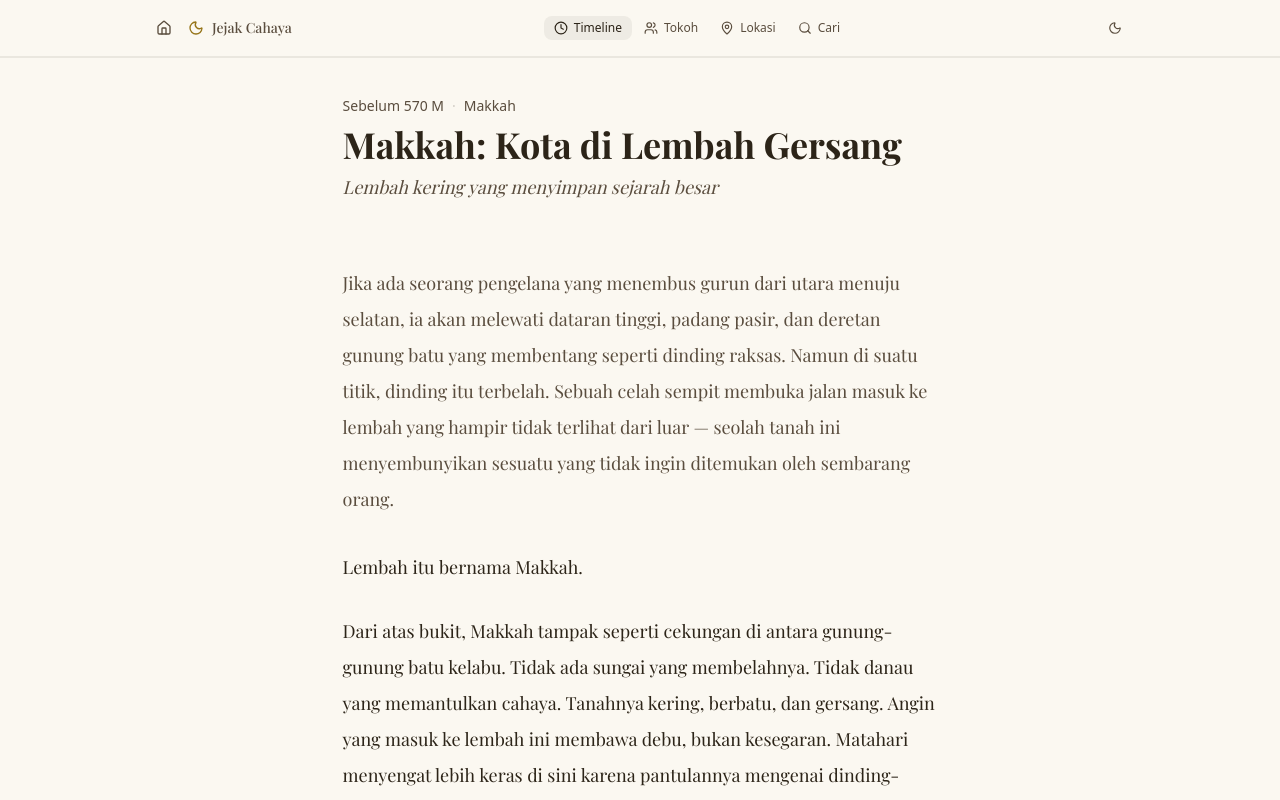
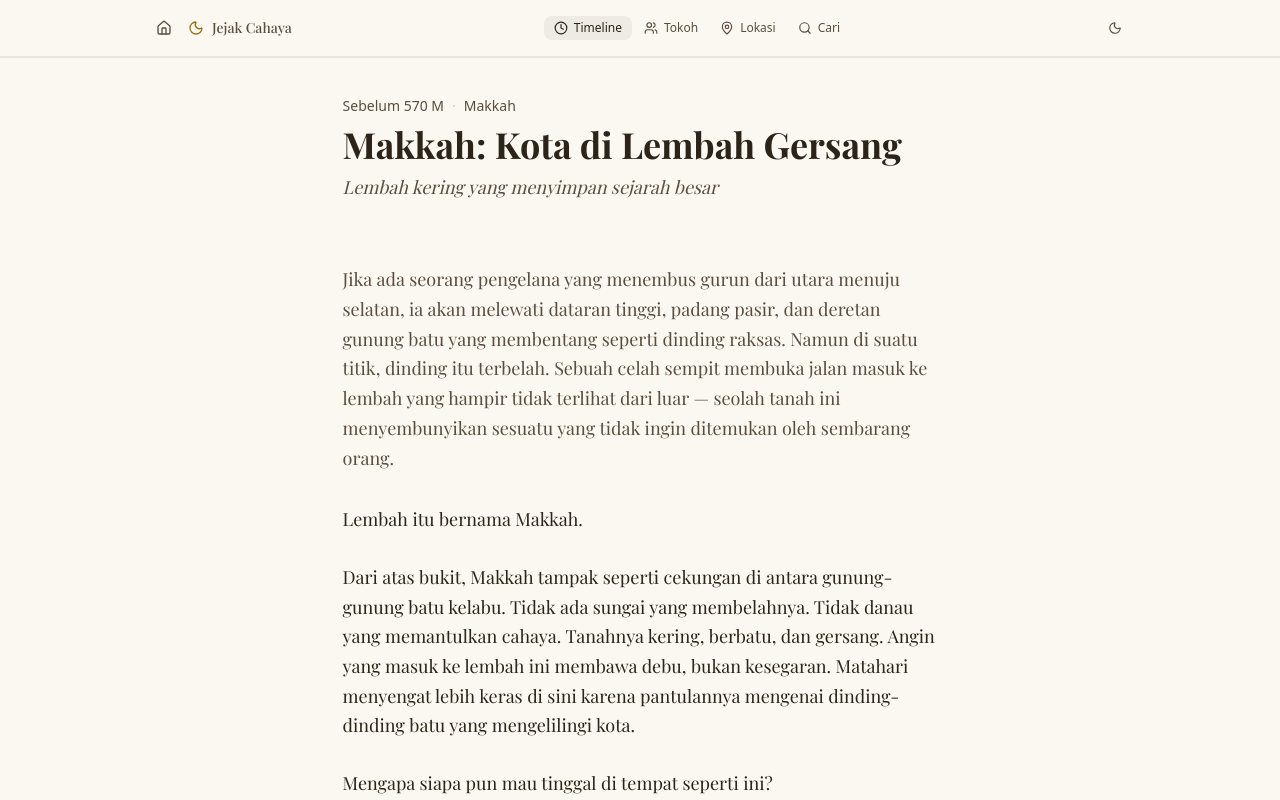
Before and after one commit to abuauf4/jejak-cahaya, a Next.js app: page /bab/2 in a window 1280 px wide. Shown: the top 800 px of the page. Built offline with nearby package versions, Linux system fonts and the light colour scheme; a web font is replaced by a local one.

Commit message:
7d0547a9-e745-4476-940c-a338608077c9

```diff
--- a/src/app/globals.css
+++ b/src/app/globals.css
@@ -134,7 +134,7 @@ html { scroll-behavior: smooth; }
   max-width: 65ch;
   font-family: var(--font-playfair), Georgia, serif;
   font-size: 18px;
-  line-height: 2;
+  line-height: 1.65;
 }
 .reader-content p { margin-bottom: 1.75rem; }
 .reader-content p:last-child { margin-bottom: 0; }
```
